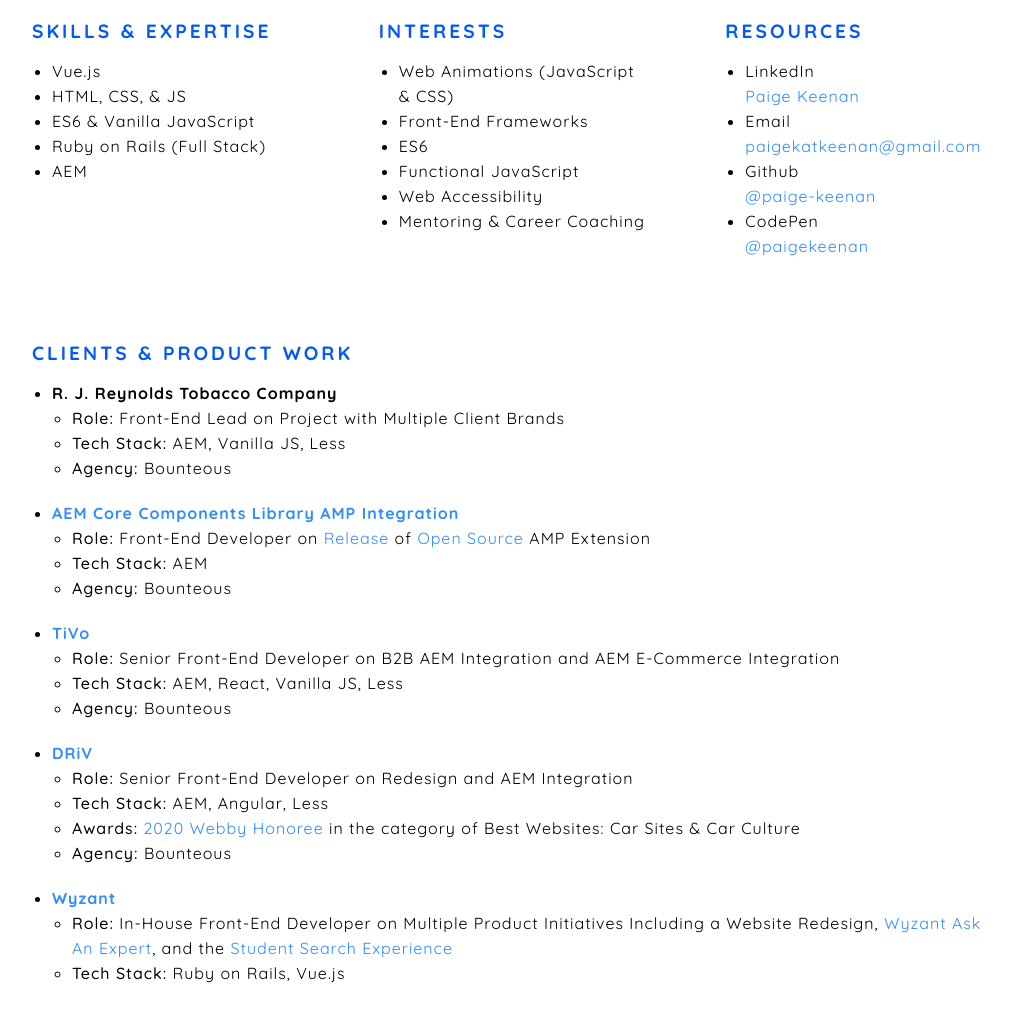
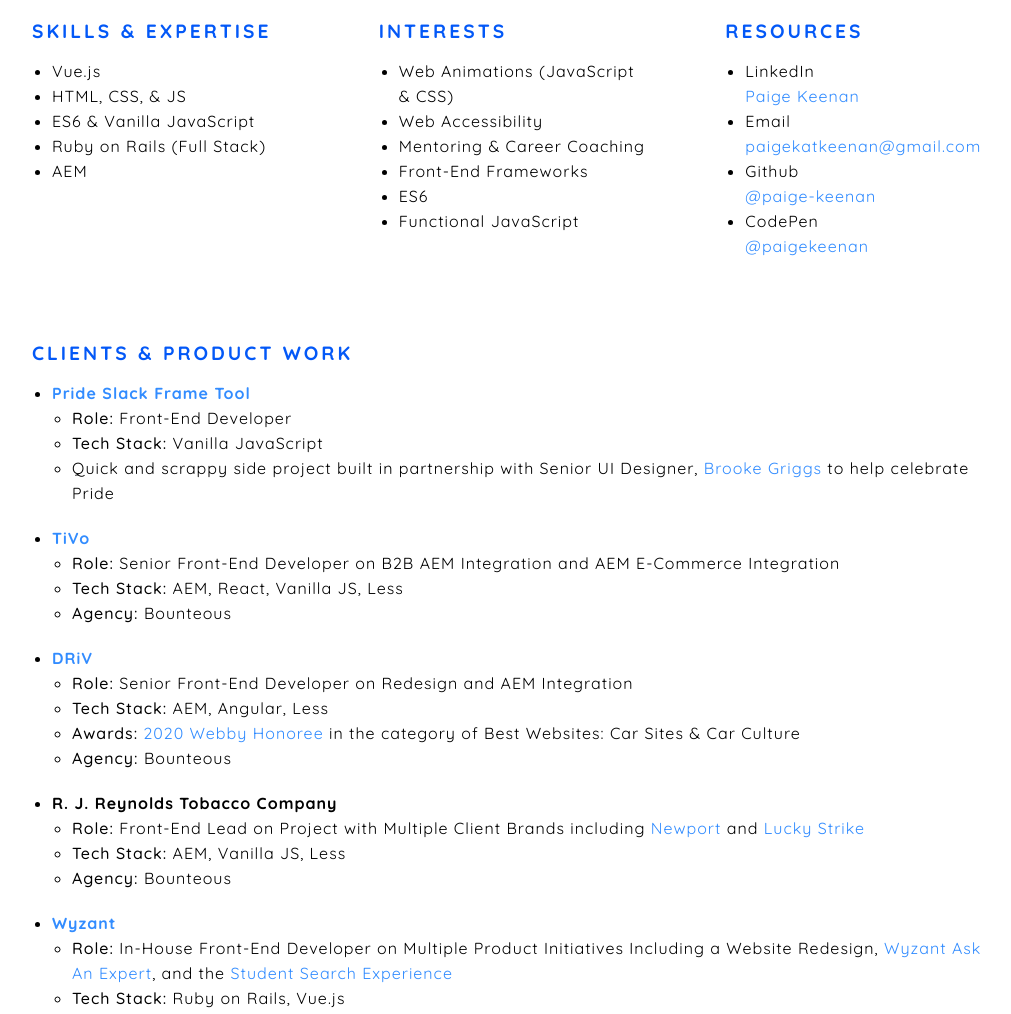
Before and after one commit to paige-keenan/paige-keenan.github.io, a plain HTML site: page index.html in a window 1280 px wide. Shown: the part 1202-2216 px from the top of the page, without its empty margins (88-1099 px from the left). Drawn offline with nearby package versions, Linux system fonts and the light colour scheme; a web font is replaced by a local one.

Commit message:
Update index.html

```diff
--- a/index.html
+++ b/index.html
@@ -14,7 +14,7 @@
       <div class="container">
         <h1>Paige Keenan</h1>
         <h2>Front-End Developer</h2>
-        <a class="button" href="#about"></a>
+        <button class="button" href="#about"></button>
       </div>
   </div>
 
@@ -50,11 +50,11 @@
             <h2>Interests</h2>
             <ul>
               <li>Web Animations (JavaScript & CSS)</li>
+              <li>Web Accessibility</li>
+              <li>Mentoring & Career Coaching</li>
               <li>Front-End Frameworks</li>
               <li>ES6</li>
               <li>Functional JavaScript</li>
-              <li>Web Accessibility</li>
-              <li>Mentoring & Career Coaching</li>
             </ul>
           </div>
           <div>
@@ -71,17 +71,11 @@
           <div>
             <h2>Clients & Product Work</h2>
             <ul>
-              <li><b>R. J. Reynolds Tobacco Company</b></li>
+              <li><b><a href="https://bounteous.com/celebrate-your-pride" target="_blank">Pride Slack Frame Tool</a></b></li>
               <ul>
-                <li><b>Role:</b> Front-End Lead on Project with Multiple Client Brands</li>
-                <li><b>Tech Stack:</b> AEM, Vanilla JS, Less</li>
-                <li><b>Agency:</b> Bounteous</li>
-              </ul>
-              <li><b><a href="https://www.aemcomponents.dev/" target="_blank">AEM Core Components Library AMP Integration</a></b></li>
-              <ul>
-                <li><b>Role:</b> Front-End Developer on <a href="https://github.com/adobe/aem-core-wcm-components/releases/tag/core.wcm.components.reactor-2.11.0" target="_blank">Release</a> of <a href="https://github.com/adobe/aem-core-wcm-components/tree/master/extensions/amp" target="_blank">Open Source</a> AMP Extension</li>
-                <li><b>Tech Stack:</b> AEM</li>
-                <li><b>Agency:</b> Bounteous</li>
+                <li><b>Role:</b> Front-End Developer</li>
+                <li><b>Tech Stack:</b> Vanilla JavaScript</li>
+                <li>Quick and scrappy side project built in partnership with Senior UI Designer, <a href="https://www.brookegriggs.com/" target="_blank">Brooke Griggs</a> to help celebrate Pride</li>
               </ul>
               <li><b><a href="https://www.tivo.com/" target="_blank">TiVo</a></b></li>
               <ul>
@@ -94,6 +88,12 @@
                 <li><b>Role:</b> Senior Front-End Developer on Redesign and AEM Integration</li>
                 <li><b>Tech Stack:</b> AEM, Angular, Less</li>
                 <li><b>Awards:</b> <a href="https://winners.webbyawards.com/2020/websites/general-websites/car-sites-car-culture/129495/driv-corporate-site" target="_blank">2020 Webby Honoree</a> in the  category of Best Websites: Car Sites & Car Culture</li>
+                <li><b>Agency:</b> Bounteous</li>
+              </ul>
+              <li><b>R. J. Reynolds Tobacco Company</b></li>
+              <ul>
+                <li><b>Role:</b> Front-End Lead on Project with Multiple Client Brands including <a href="https://www.newport-pleasure.com/" target="_blank">Newport</a> and <a href="https://www.luckystrike.com/" target="_blank">Lucky Strike</a></li>
+                <li><b>Tech Stack:</b> AEM, Vanilla JS, Less</li>
                 <li><b>Agency:</b> Bounteous</li>
               </ul>
               <li><b><a href="https://www.wyzant.com/" target="_blank">Wyzant</a></b></li>
```
